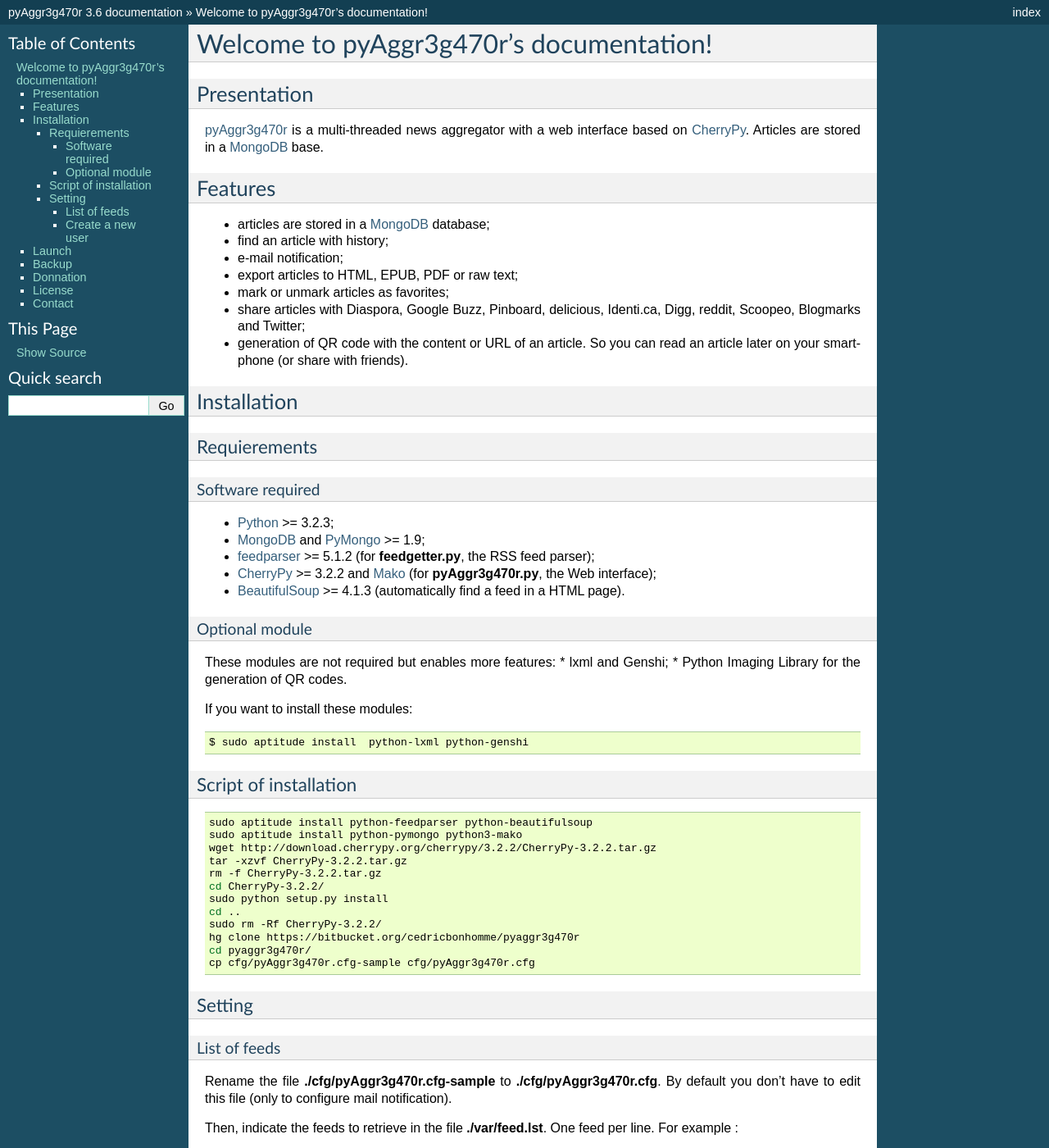
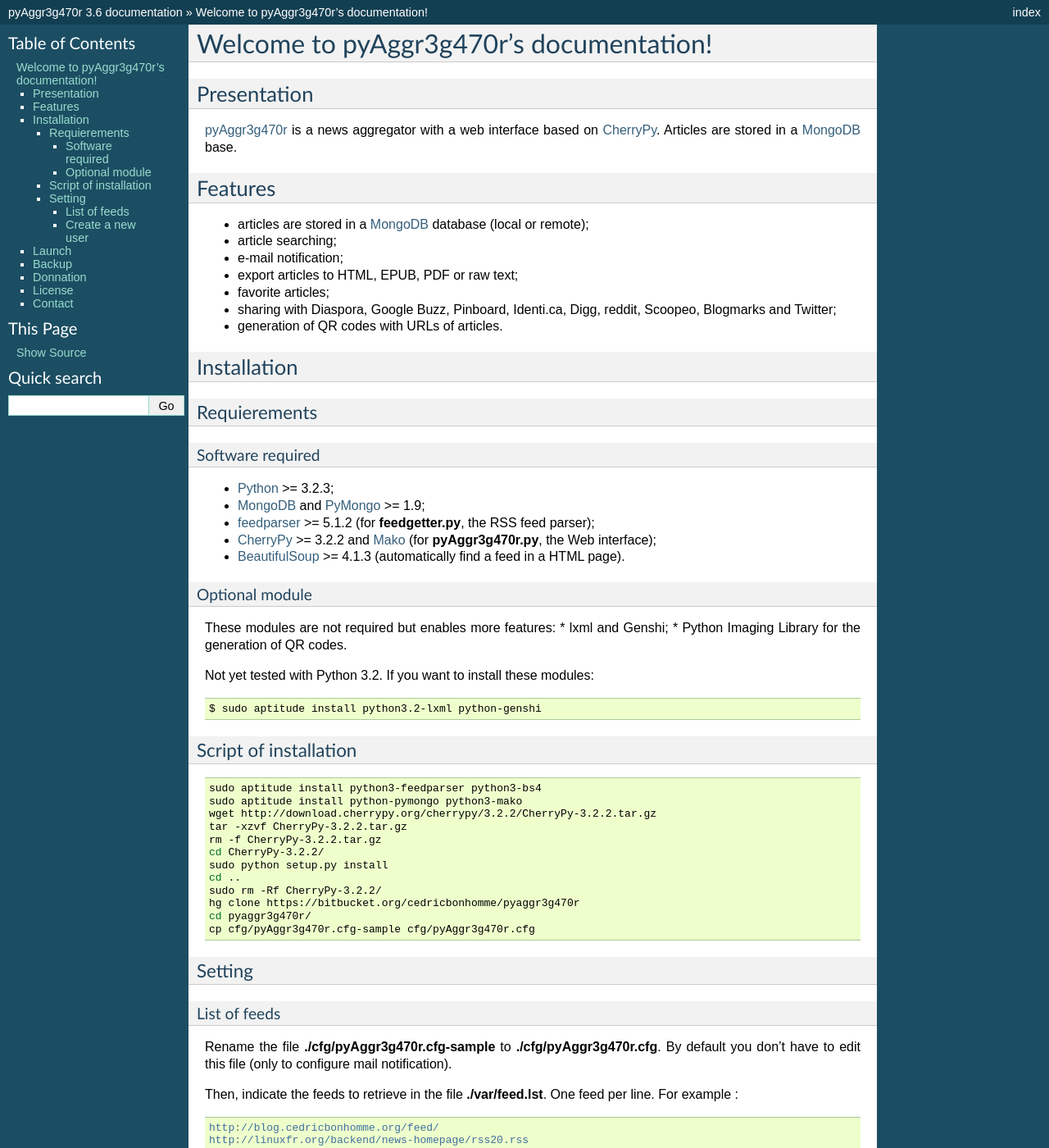
Before and after one commit to cedricbonhomme/newspipe, a Sphinx documentation site: the page built from docs/index.rst, in a window 1280 px wide and 1400 px high. Shown: the whole window at 82% size. Built offline with Sphinx 7.4.7, drawn with Linux system fonts in a browser that asks for light colours.

Commit message:
Updated documentation.

```diff
--- a/docs/index.rst
+++ b/docs/index.rst
@@ -13,7 +13,7 @@
 Presentation
 ------------
 
-pyAggr3g470r_ is a multi-threaded news aggregator with a web interface
+pyAggr3g470r_ is a news aggregator with a web interface
 based on CherryPy_. Articles are stored in a MongoDB_ base.
 
 
@@ -21,13 +21,13 @@
 Features
 --------
 
-* articles are stored in a MongoDB_ database;
-* find an article with history;
+* articles are stored in a MongoDB_ database (local or remote);
+* article searching;
 * e-mail notification;
 * export articles to HTML, EPUB, PDF or raw text;
-* mark or unmark articles as favorites;
-* share articles with Diaspora, Google Buzz, Pinboard, delicious, Identi.ca, Digg, reddit, Scoopeo, Blogmarks and Twitter;
-* generation of QR code with the content or URL of an article. So you can read an article later on your smartphone (or share with friends).
+* favorite articles;
+* sharing with Diaspora, Google Buzz, Pinboard, Identi.ca, Digg, reddit, Scoopeo, Blogmarks and Twitter;
+* generation of QR codes with URLs of articles.
 
 
 Installation
@@ -51,12 +51,11 @@
 * lxml and Genshi;
 * Python Imaging Library for the generation of QR codes.
 
-
-If you want to install these modules:
+Not yet tested with Python 3.2. If you want to install these modules:
 
 .. code-block:: bash
 
-    $ sudo aptitude install  python-lxml python-genshi
+    $ sudo aptitude install python3.2-lxml python-genshi
 
 
 Script of installation
@@ -64,7 +63,7 @@
 
 .. code-block:: bash
 
-    sudo aptitude install python-feedparser python-beautifulsoup
+    sudo aptitude install python3-feedparser python3-bs4
     sudo aptitude install python-pymongo python3-mako
     wget http://download.cherrypy.org/cherrypy/3.2.2/CherryPy-3.2.2.tar.gz
     tar -xzvf CherryPy-3.2.2.tar.gz
```
